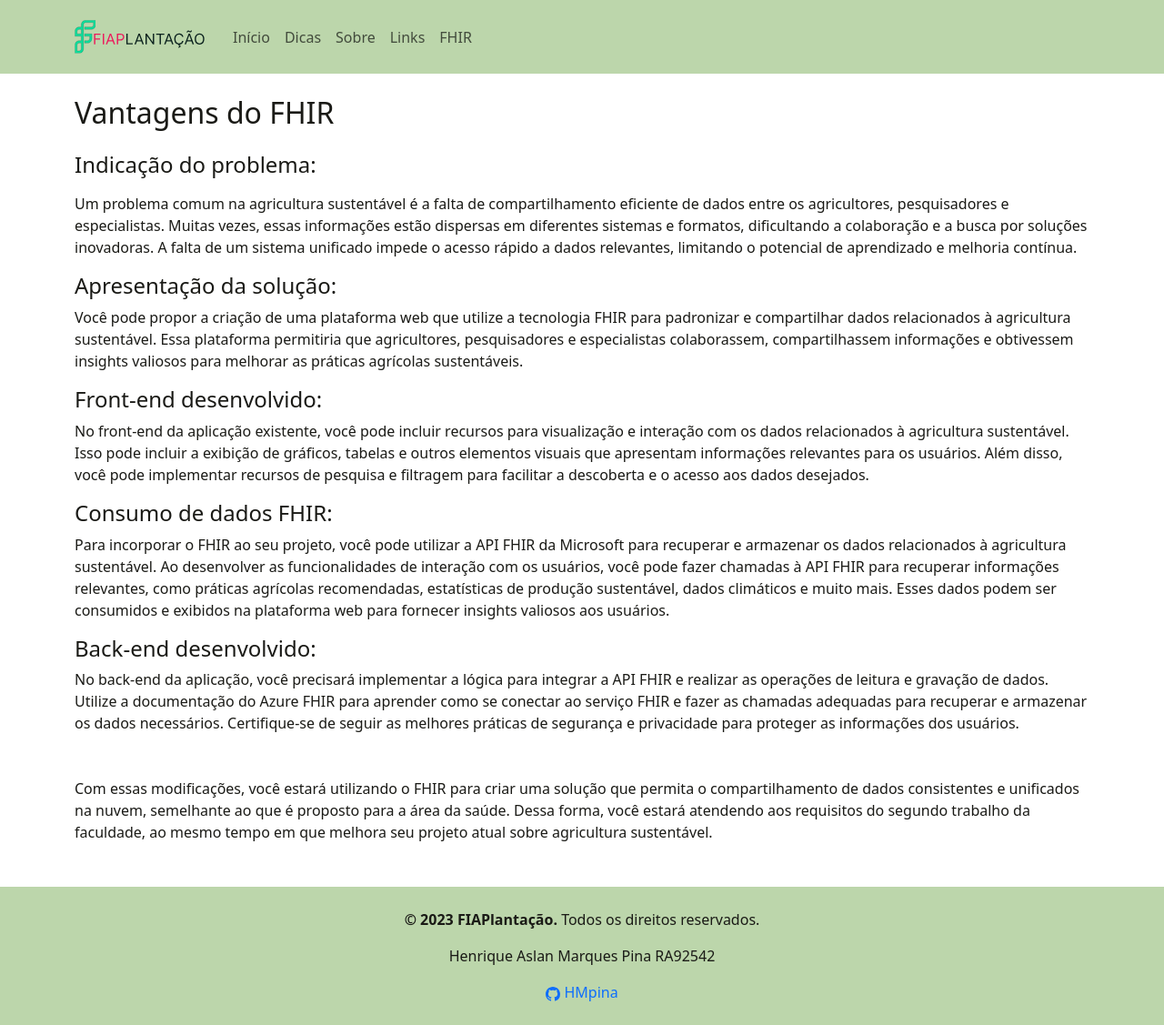
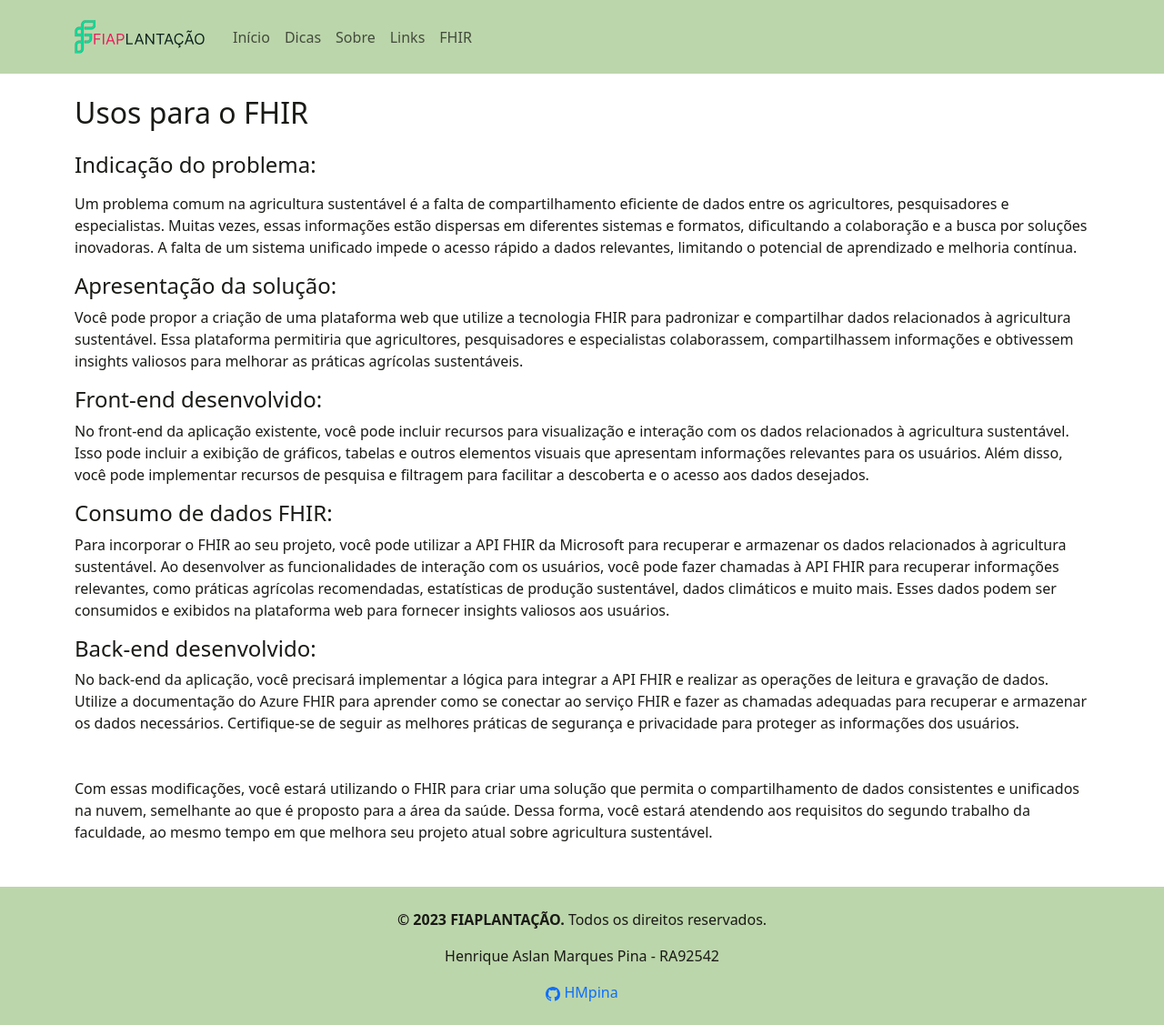
Before and after one commit to HMpina/fiap-gs2023-frontend, a React (Create React App) app: page /fhir in a window 1280 px wide. Shown: the whole page at 91% size. Built offline with nearby package versions, Linux system fonts and the light colour scheme.

Commit message:
ajuste textual

```diff
--- a/src/components/Footer/index.tsx
+++ b/src/components/Footer/index.tsx
@@ -8,8 +8,8 @@ const Footer: React.FC = () => {
   return (
     <footer className="text-center mt-5 py-4 bg-green1">
       <Container>
-        <p><b>&copy; 2023 FIAPlantação.</b> Todos os direitos reservados.</p>
-        <p className="mt-2">Henrique Aslan Marques Pina   RA92542</p>
+        <p><b>&copy; 2023 FIAPLANTAÇÃO.</b> Todos os direitos reservados.</p>
+        <p className="mt-2">Henrique Aslan Marques Pina  -  RA92542</p>
         <a href="https://fiap-gs-frontend.herokuapp.com/" target="_blank" rel="noopener noreferrer" className="text-decoration-none">
               <BsGithub /> HMpina
             </a>
--- a/src/pages/FHIR/index.tsx
+++ b/src/pages/FHIR/index.tsx
@@ -4,7 +4,7 @@ import { Container } from 'react-bootstrap';
 const FHIR: React.FC = () => {
   return (
     <Container>
-      <h2 className='my-4'>Vantagens do FHIR</h2>
+      <h2 className='my-4'>Usos para o FHIR</h2>
       <h4 className='my-3'>Indicação do problema:</h4>
         <p>
             Um problema comum na agricultura sustentável é a falta de compartilhamento eficiente de dados entre os agricultores, pesquisadores e especialistas. Muitas vezes, essas informações estão dispersas em diferentes sistemas e formatos, dificultando a colaboração e a busca por soluções inovadoras. A falta de um sistema unificado impede o acesso rápido a dados relevantes, limitando o potencial de aprendizado e melhoria contínua.
```
